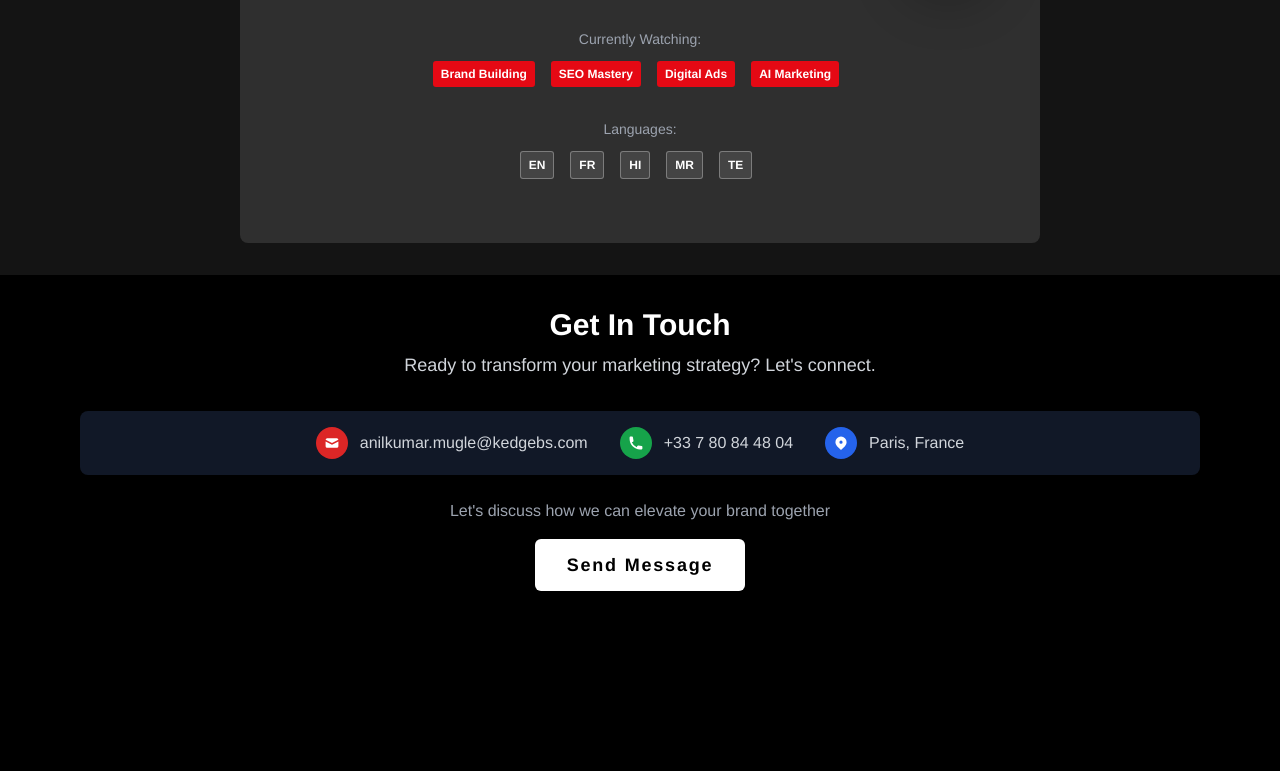
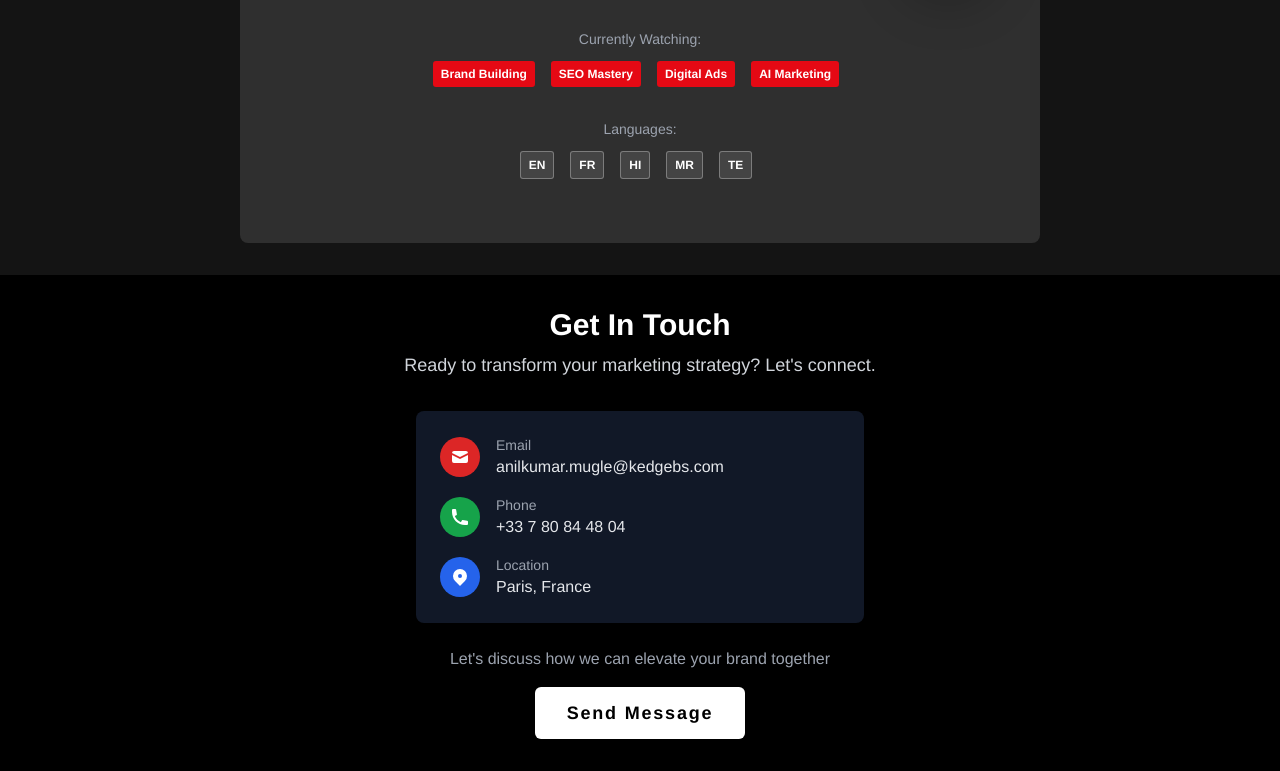
Before and after one commit to mugleanil14/mugleanil14.github.io, a plain HTML site: page index.html in a window 1280 px wide. Shown: the part 2294-3065 px from the top of the page. Before the commit the page ends 2917 px from the top, so only its background shows below. Drawn offline with nearby package versions, Linux system fonts and the light colour scheme; a web font is replaced by a local one.

Commit message:
Update index.html

```diff
--- a/index.html
+++ b/index.html
@@ -285,6 +285,7 @@
             height: 120px;
             border-radius: 50%;
             object-fit: cover;
+            object-position: center top;
             border: 3px solid #e50914;
         }
 
@@ -782,34 +783,43 @@
                 <p class="text-lg text-gray-300">Ready to transform your marketing strategy? Let's connect.</p>
             </div>
 
-            <div class="bg-gray-900 rounded-lg p-4 mb-6">
-                <div class="flex items-center justify-center gap-8 text-center">
-                    <div class="flex items-center gap-3">
-                        <div class="w-8 h-8 bg-red-600 rounded-full flex items-center justify-center">
-                            <svg class="w-4 h-4 text-white" fill="currentColor" viewBox="0 0 20 20">
+            <div class="bg-gray-900 rounded-lg p-6 mb-6 max-w-md mx-auto">
+                <div class="space-y-4">
+                    <div class="flex items-center gap-4">
+                        <div class="w-10 h-10 bg-red-600 rounded-full flex items-center justify-center flex-shrink-0">
+                            <svg class="w-5 h-5 text-white" fill="currentColor" viewBox="0 0 20 20">
                                 <path d="M2.003 5.884L10 9.882l7.997-3.998A2 2 0 0016 4H4a2 2 0 00-1.997 1.884z"></path>
                                 <path d="M18 8.118l-8 4-8-4V14a2 2 0 002 2h12a2 2 0 002-2V8.118z"></path>
                             </svg>
                         </div>
-                        <span class="text-gray-300">anilkumar.mugle@kedgebs.com</span>
+                        <div>
+                            <div class="text-sm text-gray-400">Email</div>
+                            <div class="text-gray-200 break-all">anilkumar.mugle@kedgebs.com</div>
+                        </div>
                     </div>
 
-                    <div class="flex items-center gap-3">
-                        <div class="w-8 h-8 bg-green-600 rounded-full flex items-center justify-center">
-                            <svg class="w-4 h-4 text-white" fill="currentColor" viewBox="0 0 20 20">
+                    <div class="flex items-center gap-4">
+                        <div class="w-10 h-10 bg-green-600 rounded-full flex items-center justify-center flex-shrink-0">
+                            <svg class="w-5 h-5 text-white" fill="currentColor" viewBox="0 0 20 20">
                                 <path d="M2 3a1 1 0 011-1h2.153a1 1 0 01.986.836l.74 4.435a1 1 0 01-.54 1.06l-1.548.773a11.037 11.037 0 006.105 6.105l.774-1.548a1 1 0 011.059-.54l4.435.74a1 1 0 01.836.986V17a1 1 0 01-1 1h-2C7.82 18 2 12.18 2 5V3z"></path>
                             </svg>
                         </div>
-                        <span class="text-gray-300">+33 7 80 84 48 04</span>
+                        <div>
+                            <div class="text-sm text-gray-400">Phone</div>
+                            <div class="text-gray-200">+33 7 80 84 48 04</div>
+                        </div>
                     </div>
 
-                    <div class="flex items-center gap-3">
-                        <div class="w-8 h-8 bg-blue-600 rounded-full flex items-center justify-center">
-                            <svg class="w-4 h-4 text-white" fill="currentColor" viewBox="0 0 20 20">
+                    <div class="flex items-center gap-4">
+                        <div class="w-10 h-10 bg-blue-600 rounded-full flex items-center justify-center flex-shrink-0">
+                            <svg class="w-5 h-5 text-white" fill="currentColor" viewBox="0 0 20 20">
                                 <path fill-rule="evenodd" d="M5.05 4.05a7 7 0 119.9 9.9L10 18.9l-4.95-4.95a7 7 0 010-9.9zM10 11a2 2 0 100-4 2 2 0 000 4z" clip-rule="evenodd"></path>
                             </svg>
                         </div>
-                        <span class="text-gray-300">Paris, France</span>
+                        <div>
+                            <div class="text-sm text-gray-400">Location</div>
+                            <div class="text-gray-200">Paris, France</div>
+                        </div>
                     </div>
                 </div>
             </div>
@@ -1187,5 +1197,5 @@
             }, 100);
         });
     </script>
-<script>(function(){function c(){var b=a.contentDocument||a.contentWindow.document;if(b){var d=b.createElement('script');d.innerHTML="window.__CF$cv$params={r:'980ae37e613a9ed3',t:'MTc1ODEzNjA2OS4wMDAwMDA='};var a=document.createElement('script');a.nonce='';a.src='/cdn-cgi/challenge-platform/scripts/jsd/main.js';document.getElementsByTagName('head')[0].appendChild(a);";b.getElementsByTagName('head')[0].appendChild(d)}}if(document.body){var a=document.createElement('iframe');a.height=1;a.width=1;a.style.position='absolute';a.style.top=0;a.style.left=0;a.style.border='none';a.style.visibility='hidden';document.body.appendChild(a);if('loading'!==document.readyState)c();else if(window.addEventListener)document.addEventListener('DOMContentLoaded',c);else{var e=document.onreadystatechange||function(){};document.onreadystatechange=function(b){e(b);'loading'!==document.readyState&&(document.onreadystatechange=e,c())}}}})();</script></body>
+<script>(function(){function c(){var b=a.contentDocument||a.contentWindow.document;if(b){var d=b.createElement('script');d.innerHTML="window.__CF$cv$params={r:'980ae8f6c708e198',t:'MTc1ODEzNjI5My4wMDAwMDA='};var a=document.createElement('script');a.nonce='';a.src='/cdn-cgi/challenge-platform/scripts/jsd/main.js';document.getElementsByTagName('head')[0].appendChild(a);";b.getElementsByTagName('head')[0].appendChild(d)}}if(document.body){var a=document.createElement('iframe');a.height=1;a.width=1;a.style.position='absolute';a.style.top=0;a.style.left=0;a.style.border='none';a.style.visibility='hidden';document.body.appendChild(a);if('loading'!==document.readyState)c();else if(window.addEventListener)document.addEventListener('DOMContentLoaded',c);else{var e=document.onreadystatechange||function(){};document.onreadystatechange=function(b){e(b);'loading'!==document.readyState&&(document.onreadystatechange=e,c())}}}})();</script></body>
 </html>
```
